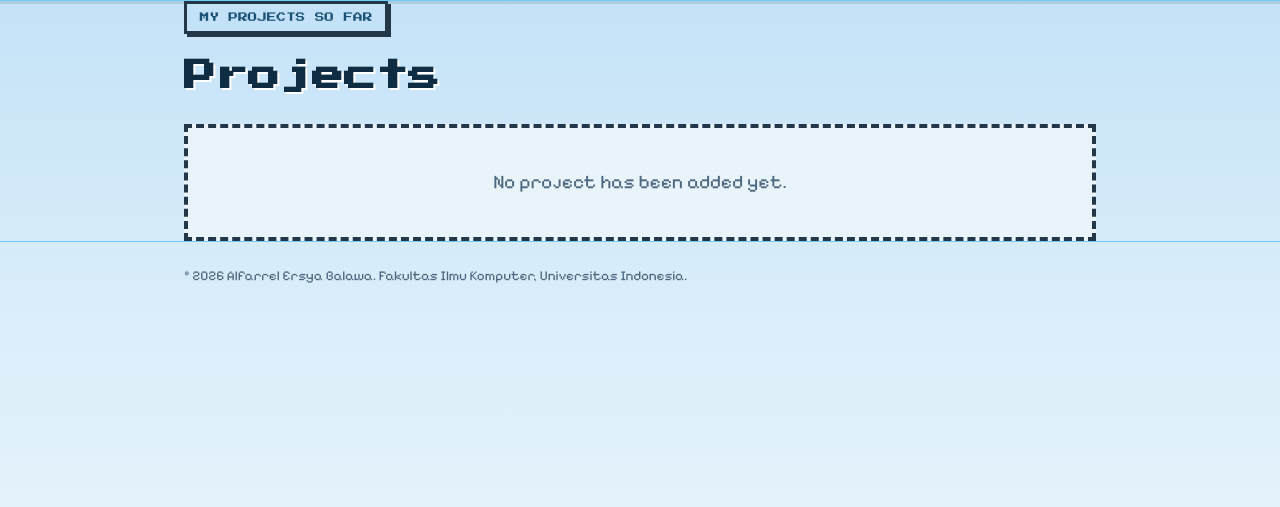
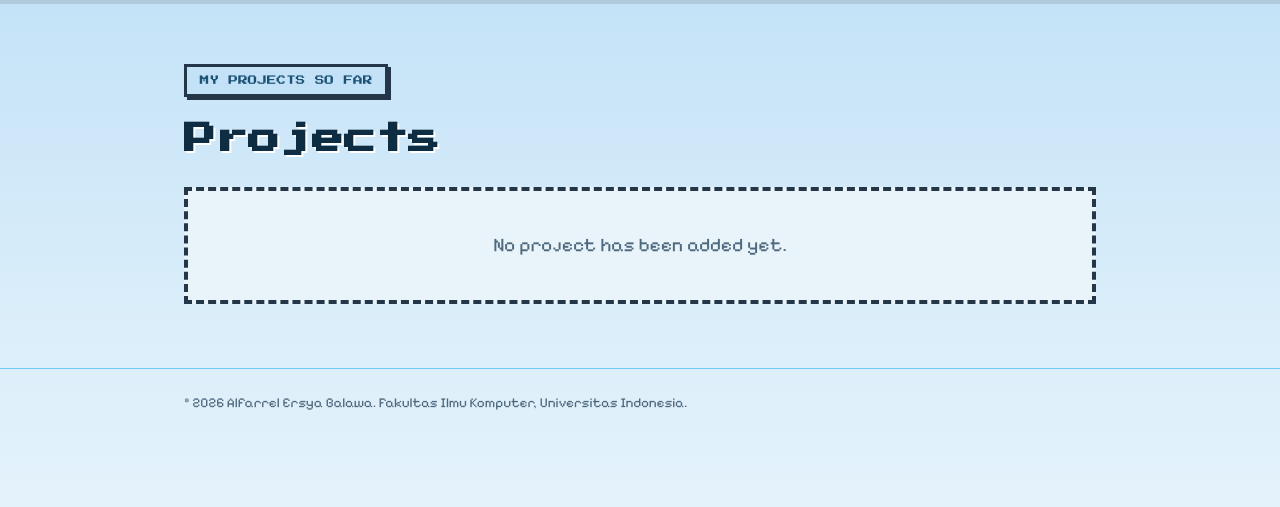
Before and after one commit to alpallel/portofolio, a Django app: page /projects/ in a window 1280 px wide. Shown: the part 77-584 px from the top of the page. Run offline with Django 5.2, Linux system fonts and the light colour scheme; data that the repository does not hold is empty.

Commit message:
fix: fix experience and projects section padding

```diff
--- a/static/css/style.css
+++ b/static/css/style.css
@@ -414,8 +414,7 @@ h1, h2, h3, .brand {
 
 /* Experience Page */
 .experience-section {
-    padding: 4rem 0 5;
-    border-top: 1px solid var(--line);
+    padding: 4rem 0;
 }
 
 .section-kicker {
@@ -475,8 +474,7 @@ h1, h2, h3, .brand {
 
 /* Projects Page */
 .project-section {
-    padding: 4rem 0 5;
-    border-top: 1px solid var(--line);
+    padding: 4rem 0;
 }
 
 .section-kicker {
```
